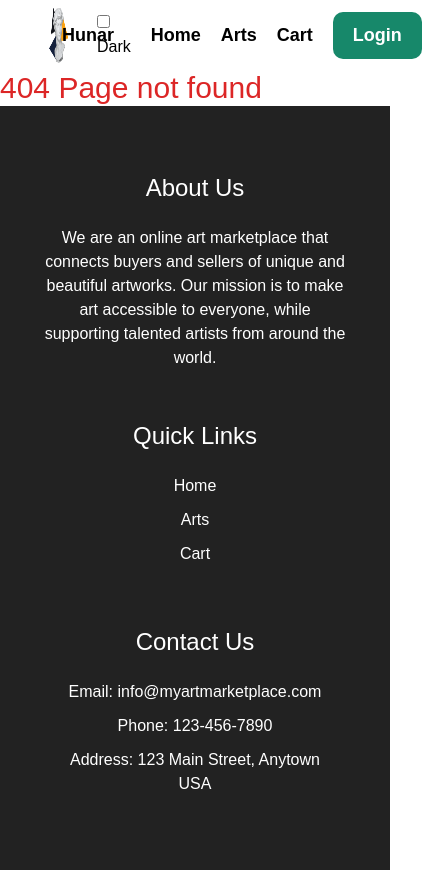
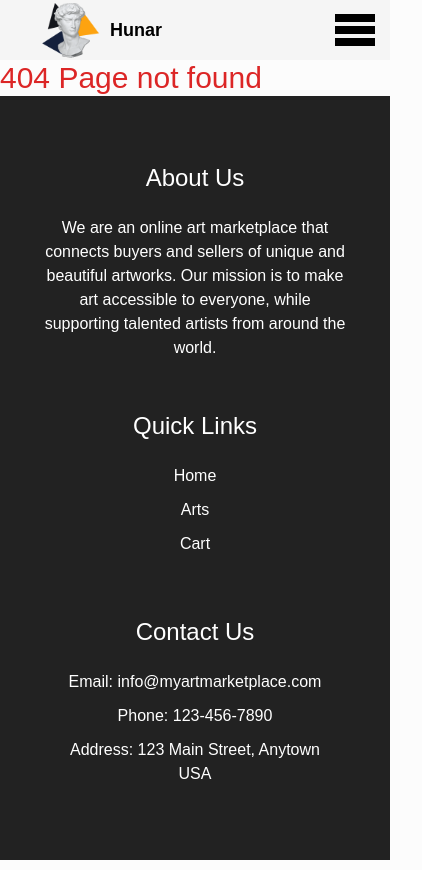
Before and after one commit to SahandB99/hunar-frontend, a React (Create React App) app: page /articles/1 in a window 390 px wide. Shown: the whole page, 422 px wide, since content can reach past the window. Built offline with nearby package versions, Linux system fonts and the light colour scheme.

Commit message:
changed the navbar

```diff
--- a/src/App.css
+++ b/src/App.css
@@ -16,15 +16,15 @@
 }
 
 
-img {
+/* img {
   max-width: 100%;
-}
+} */
 
-.navbar {
+/* .navbar {
   height: 70px;
-}
+} */
 
-.navbar .logo img {
+/* .navbar .logo img {
   height: 110px;
 }
 
@@ -59,7 +59,7 @@ img {
 
 .logo-name {
   margin-left: -15px;
-}
+} */
 
 .header {
   background-color: rgb(238, 255, 231);
@@ -93,12 +93,12 @@ img {
   width: 100%;
 }
 
-a.active {
+/* a.active {
   color: green;
   text-decoration: underline;
-}
+} */
 
-.bg-dark {
+/* .bg-dark {
   background-color: #000;
   color: #fff;
   min-height: 100vh;
@@ -110,9 +110,9 @@ a.active {
 
 #darkMode {
   cursor: pointer;
-}
+} */
 
-.logo {
+/* .logo {
   display: flex;
   align-items: center;
-}
+} */
--- a/src/components/footer/Footer.style.css
+++ b/src/components/footer/Footer.style.css
@@ -71,3 +71,8 @@
     }
 
   }
+
+  @media screen and (max-width: 355px){
+  .footer-info {
+    width: 250px;
+  }}
--- a/src/components/navbar/Navbar.css
+++ b/src/components/navbar/Navbar.css
@@ -37,125 +37,163 @@
   margin-left: 20px;
 }
 
-@media (max-width: 768px) {
+.logo{
+  display: flex;
+  align-items: center;
+}
+.logo-name{
+  margin-left: -15px ;
+}
+
+a .active{
+  color: green;
+  text-decoration: none;
+}
+.bg-dark {
+  background-color: #000;
+  color: #fff;
+  min-height: 100vh;
+}
+
+.bg-dark a {
+  color: #fff;
+}
+
+#darkMode {
+  cursor: pointer;
+}
+
+
+/*Desktop View*/
+@import url('https://fonts.googleapis.com/css2?family=Poppins:wght@400;500;600;700&display=swap');
+
+body {
+  margin: 0;
+  padding: 0;
+  font-family: 'Poppins', sans-serif;
+  background-color: #fcfcfc;
+}
+
+.container {
+  max-width: 1100px;
+  margin: 0 auto;
+  padding: 0 15px;
+  justify-content: space-between;
+  align-items: center;
+  height: 100%;
+}
+
 .navbar {
-    height: auto;
+  height: 60px;
+  background-color: #f5f5f5;
+  position: relative;
 }
-  .navbar .logo img {
-    height: 80px;
+
+.logo {
 }
-  .navbar .logo-name {
+
+.menu-icon {
   display: none;
 }
-  .navbar ul {
-    flex-direction: column;
+
+.nav-elements {
+}
+
+.nav-elements ul {
+  display: flex;
+  justify-content: space-between;
+  list-style-type: none;
+}
+
+.nav-elements ul li:not(:last-child) {
+  margin-right: 60px;
+}
+
+.nav-elements ul a {
+  font-size: 16px;
+  font-weight: 400;
+  color: #2f234f;
+  text-decoration: none;
+}
+
+.nav-elements ul a.active {
+  color: #574c4c;
+  font-weight: 500;
+  position: relative;
+}
+
+.nav-elements ul a.active::after {
+  content: '';
   position: absolute;
-    top: 70px;
+  bottom: -4px;
   left: 0;
   width: 100%;
-    height: calc(100% - 70px);
-    background-color: #fff;
-    z-index: 1;
-    overflow-y: auto;
-    transform: translateY(-100%);
-    transition: transform 0.3s ease-in-out;
+  height: 2px;
+  background-color: #574c4c;
 }
-  .navbar ul.open {
-    transform: translateY(0);
+
+.bg-dark .navbar {
+  background-color: #000;
 }
-  .navbar ul li {
-    margin-left: 0;
-    margin-bottom: 20px;
-    text-align: center;
+
+.bg-dark .navbar .container .menu-icon{
+  background-color: #ffffff;
 }
-  .navbar a {
-    color: #000;
-    font-weight: bold;
-    font-size: 24px;
-    padding: 10px;
-    display: block;
-    border-bottom: 1px solid #000;
+
+.bg-dark .navbar .container .nav-elements{
+  background-color: #000;
 }
-  .navbar a:hover {
-    color: rgb(23, 136, 106);
-    text-decoration: none;
+
+.bg-dark .navbar .container .nav-elements ul li a{
+  color: white;
 }
-  .navbar ul li:last-child {
-    margin-bottom: 0;
+
+.bg-dark .navbar .container .nav-elements ul li .active{
+  color: #fda310;
 }
-  .navbar .menu-icon {
-    display: block;
-    position: relative;
-    width: 30px;
-    height: 25px;
-    cursor: pointer;
-  }
-  .navbar .menu-icon span {
-    display: block;
-    position: absolute;
-    width: 100%;
-    height: 4px;
-    background-color: #000;
-    border-radius: 4px;
-    transform-origin: center;
-    transition: transform 0.3s ease-in-out;
-  }
-  .navbar .menu-icon span:first-child {
-    transform: translateY(-8px);
-  }
-  .navbar .menu-icon span:last-child {
-    transform: translateY(8px);
-  }
-  .navbar ul.open + .menu-icon span:first-child {
-    transform: rotate(45deg) translateY(4px);
-  }
-  .navbar ul.open + .menu-icon span:last-child {
-    transform: rotate(-45deg) translateY(-4px);
-  }
-  .navbar ul.open + .menu-icon span:nth-child(2) {
-    opacity: 0;
+
+@media (max-width: 768px) {
+  .nav-elements ul li:not(:last-child) {
+    margin-right: 30px;
   }
 }
 
-/* hide the menu by default */
-.nav-menu {
-  list-style-type: none;
-  display: none;
-  justify-content: space-between;
-  align-items: center;
-  height: 100%;
-  margin: 0;
-}
-
-/* show the menu when the screen is large enough */
-@media screen and (min-width: 768px) {
-  .nav-menu {
-    display: flex;
-  }
-}
-
-/* show the menu icon when the screen is small */
+@media (max-width: 600px) {
   .menu-icon {
     display: block;
     cursor: pointer;
   }
 
-/* hide the menu icon when the screen is large enough */
-@media screen and (min-width: 768px) {
-  .menu-icon {
-    display: none;
+  .nav-elements {
+    position: absolute;
+    right: 0;
+    top: 60px;
+    background-color: #f5f5f5;
+    width: 0px;
+    height: calc(100vh - 60px);
+    transition: all 0.3s ease-in;
+    overflow: hidden;
+  }
+
+  .nav-elements ul a.active {
+    font-size: 50px;
+  }
+
+  .nav-elements ul a {
+    font-size: 24px;
+  }
+
+  .nav-elements.active {
+    width: 270px;
+  }
+
+  .nav-elements ul {
+    display: flex;
+    flex-direction: column;
+  }
+
+  .nav-elements ul li {
+    margin-right: unset;
+    margin-top: 40px;
   }
 }
-
-/* show the menu when the menuOpen state variable is true */
-.nav-menu.active {
-  display: flex;
-  flex-direction: column;
-  position: absolute;
-  top: 70px;
-  left: 0;
-  width: 100%;
-  background-color: #fff;
-  border: 1px solid #ddd;
-  padding: 10;
-}
--- a/src/components/navbar/Navbar.jsx
+++ b/src/components/navbar/Navbar.jsx
@@ -5,8 +5,15 @@ import Button from "../button/Button";
 import Container from "../container/Container";
 import { changeTheme } from "../../redux/themeSlice";
 import { logout } from "../../redux/userSlice";
+import { useState } from "react";
+import "./Navbar.css"
 
 function Navbar() {
+  const [showNavbar, setShowNavbar] = useState(false)
+
+  const handleShowNavbar = () => {
+    setShowNavbar(!showNavbar)
+  }
   const isDark = useSelector((state) => state.theme.isDark);
   const user = useSelector((state) => state.user.data);
   const dispatch = useDispatch();
@@ -18,6 +25,14 @@ function Navbar() {
           <img src={logo} alt="Hunar Logo" />
           <h1 className="logo-name">Hunar</h1>
         </Link>
+        <div className="menu-icon" onClick={handleShowNavbar}>
+        <svg viewBox="0 0 100 80" width="40" height="40">
+          <rect width="100" height="20"></rect>
+          <rect y="30" width="100" height="20"></rect>
+          <rect y="60" width="100" height="20"></rect>
+        </svg>
+        </div>
+        <div className={`nav-elements ${showNavbar && "active"}`}>
           <ul>
             <li>
               <input
@@ -47,6 +62,7 @@ function Navbar() {
               )}
             </li>
           </ul>
+        </div>
       </Container>
     </nav>
   );
--- a/src/pages/articles/Product.jsx
+++ b/src/pages/articles/Product.jsx
@@ -31,7 +31,7 @@ const Product = () => {
             <p className="product-page-price">${product.price}</p>
             <button
                 onClick={() => {addItem(product); window.alert(`${product.name} has been added to the cart.`);}}
-                className="product-page-catalog__item-button"
+                className="product-page-catalog__item-button mb-2"
               >
                 Add to Cart
               </button>
--- a/src/pages/home/Home.css
+++ b/src/pages/home/Home.css
@@ -3,7 +3,7 @@
   border-radius: 45px;
   padding: 16px 0px;
   margin: 16px 0px;
-  background-color: #f2f2f2;
+  background-color: #faebd7;
   color: black;
 }
 
```
Lines whose indentation alone changed are shown as unchanged.
